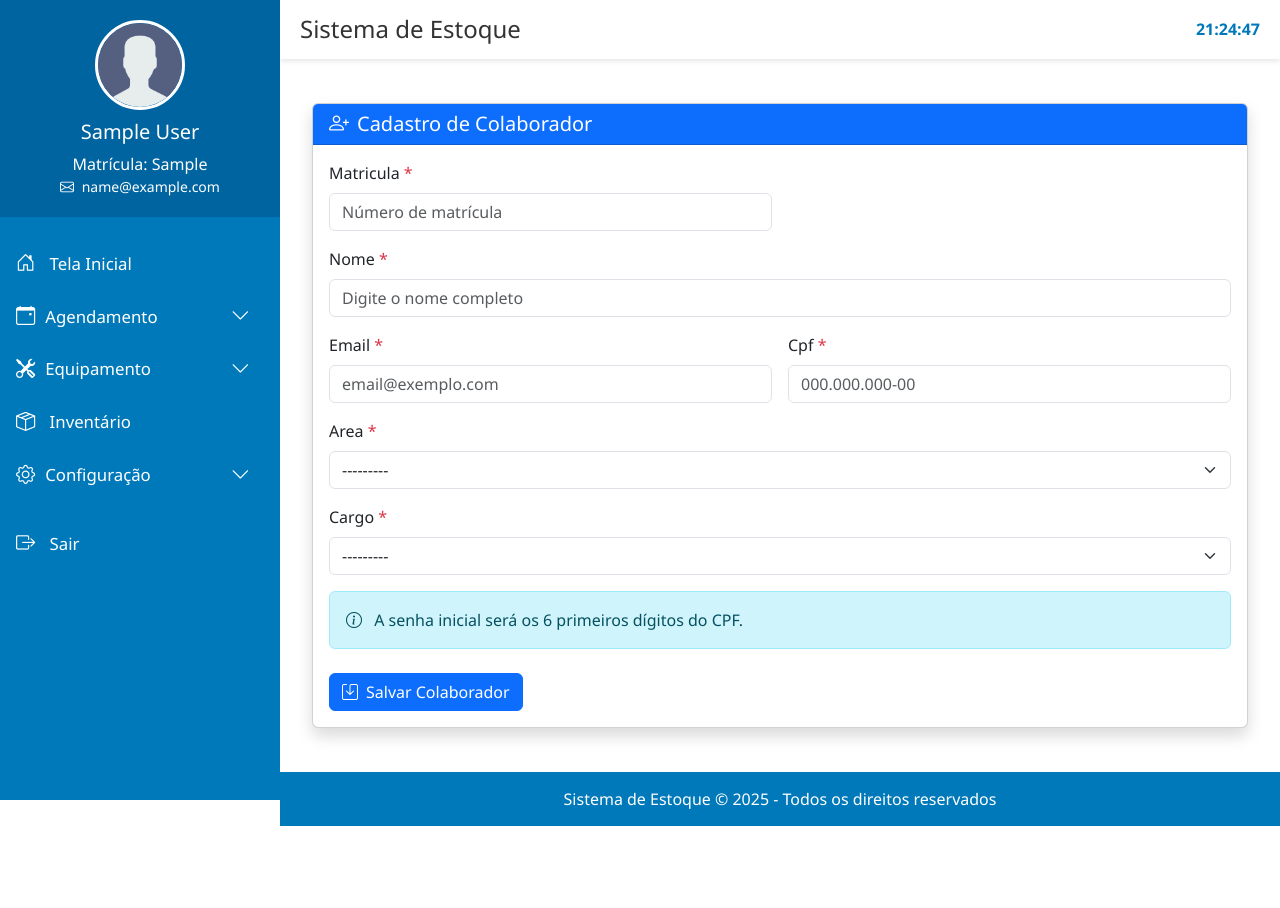
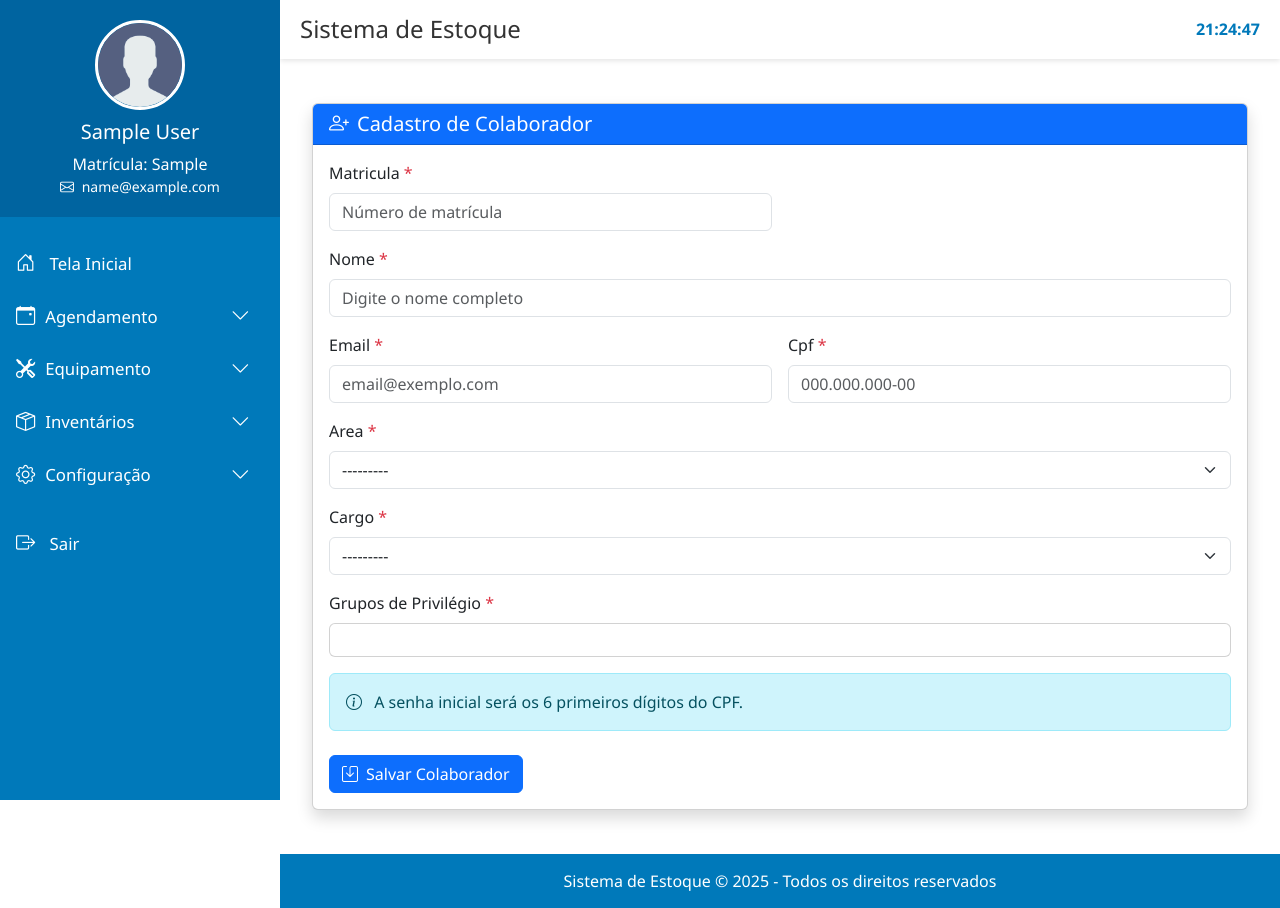
Before and after one commit to Dalmocabral/controle_de_estoque_material, a Django app: page /dashboard/colaboradores/cadastrar/ in a window 1280 px wide. Before the commit the page ends 826 px from the top, so only its background shows below. Run offline with Django 5.2, Linux system fonts and the light colour scheme; a user stored in the database is signed in; tables that the repository leaves empty hold one stand-in row (values such as "Sample post"); some libraries are stand-ins or nearby versions.

Commit message:
Implementa módulo de inventário com novos templates e ajustes no modelo

```diff
--- a/estoque/forms.py
+++ b/estoque/forms.py
@@ -1,15 +1,24 @@
 from django import forms
 from django.contrib.auth.models import User
 from .models import Colaborador, Equipamento, Certificacao, Agendamento, PecaAgendada, ChecklistSaida, TermoRetirada, DevolucaoMaterial, InventarioEquipamento
+from django.contrib.auth.models import Group
 from django.forms import inlineformset_factory
 from django.core.validators import validate_email
 import re
 
 
+
 class ColaboradorForm(forms.ModelForm):
+    grupos = forms.ModelMultipleChoiceField(
+        queryset=Group.objects.filter(name__in=['gestor', 'assistente-adm', 'assistente-basico']),
+        widget=forms.CheckboxSelectMultiple,
+        required=True,
+        label='Grupos de Privilégio'
+    )
+
     class Meta:
         model = Colaborador
-        fields = ['matricula', 'nome', 'email', 'cpf', 'area', 'cargo']
+        fields = ['matricula', 'nome', 'email', 'cpf', 'area', 'cargo', 'grupos']
         widgets = {
             'nome': forms.TextInput(attrs={
                 'class': 'form-control',
@@ -31,6 +40,19 @@
             'area': forms.Select(attrs={'class': 'form-select'}),
             'cargo': forms.Select(attrs={'class': 'form-select'}),
         }
+
+    def __init__(self, *args, **kwargs):
+        user = kwargs.pop('user', None)
+        super(ColaboradorForm, self).__init__(*args, **kwargs)
+
+        # Se o usuário for superusuário ou estiver nos grupos gestor/assistente-adm, mostra grupos
+        if user and (user.is_superuser or user.groups.filter(name__in=['gestor', 'assistente-adm']).exists()):
+            self.fields['grupos'].queryset = Group.objects.filter(
+                name__in=['gestor', 'assistente-adm', 'assistente-basico']
+            )
+        else:
+            if 'grupos' in self.fields:
+                del self.fields['grupos']
 
     def clean_nome(self):
         nome = self.cleaned_data.get('nome')
@@ -206,11 +228,11 @@
 class InventarioForm(forms.ModelForm):
     class Meta:
         model = InventarioEquipamento
-        fields = ['quantidade', 'descarte', 'perda', 'fora_validade', 'observacao']
+        fields = ['quantidade', 'avaria', 'perda', 'nao_devolvido', 'observacao']
         widgets = {
             'quantidade': forms.NumberInput(attrs={'class': 'form-control', 'required': True}),
-            'descarte': forms.CheckboxInput(attrs={'class': 'form-check-input'}),
+            'avaria': forms.CheckboxInput(attrs={'class': 'form-check-input'}),
             'perda': forms.CheckboxInput(attrs={'class': 'form-check-input'}),
-            'fora_validade': forms.CheckboxInput(attrs={'class': 'form-check-input'}),
+            'nao_devolvido': forms.CheckboxInput(attrs={'class': 'form-check-input'}),
             'observacao': forms.Textarea(attrs={'class': 'form-control', 'rows': 2}),
         }
--- a/estoque/models.py
+++ b/estoque/models.py
@@ -311,11 +311,18 @@
     colaborador = models.ForeignKey(Colaborador, on_delete=models.CASCADE)
     data_inventario = models.DateTimeField(auto_now_add=True)
     quantidade = models.PositiveIntegerField() # Removido default=0 para ser obrigatório no form
-    descarte = models.BooleanField(default=False)
+    avaria = models.BooleanField(default=False)
     perda = models.BooleanField(default=False)
-    fora_validade = models.BooleanField(default=False)
+    nao_devolvido = models.BooleanField(default=False)
     observacao = models.TextField(blank=True)
     # ... (resto dos seus campos de InventarioEquipamento)
 
+    def remover_do_estoque(self):
+        """Remove fisicamente o registro e ajusta o estoque"""
+        equipamento = self.equipamento
+        self.delete()
+        equipamento.quantidade = max(0, equipamento.quantidade - 1)
+        equipamento.save()
+
     def __str__(self):
         return f"Inventário para {self.equipamento} por {self.colaborador.nome}"
--- a/estoque/templates/base/base_dashboard.html
+++ b/estoque/templates/base/base_dashboard.html
@@ -240,8 +240,27 @@
             </ul>
           </div>
         <li class="nav-item">
-          <a class="nav-link" href="{% url 'inventario_problemas' %}"><i class="bi bi-box-seam"></i> Inventário</a>
-        </li>
+    <a class="nav-link collapsed" href="#" data-bs-toggle="collapse" data-bs-target="#inventarioCollapse">
+        <i class="bi bi-box-seam"></i>
+        <span>Inventários</span>
+        <i class="bi bi-chevron-down ms-auto"></i>
+    </a>
+    <div id="inventarioCollapse" class="collapse">
+        <ul class="nav nav-pills flex-column ms-3">
+            <li class="nav-item">
+                <a class="nav-link" href="{% url 'inventario_problemas' %}">
+                    <i class="bi bi-list-ul"></i> Lista de Inventários
+                </a>
+            </li>
+            <li class="nav-item">
+                <a class="nav-link" href="#">
+                    <i class="bi bi-file-earmark-text"></i> Relatório de Inventário
+                </a>
+            </li>
+
+        </ul>
+    </div>
+</li>
 
         <!-- Item Configuração com Submenu -->
         <li class="nav-item">
--- a/estoque/templates/estoque/cadastro_colaborador.html
+++ b/estoque/templates/estoque/cadastro_colaborador.html
@@ -26,6 +26,7 @@
 
         <div class="row g-3">
           {% for field in colaborador_form %}
+            {% if field.name != 'grupos' %}
               <div class="col-md-{% if field.name in 'matricula,email,cpf' %}6{% else %}12{% endif %}">
                 <label for="{{ field.id_for_label }}" class="form-label">
                   {{ field.label }}
@@ -44,7 +45,35 @@
                   </div>
                 {% endfor %}
               </div>
+            {% endif %}
           {% endfor %}
+
+          {% if colaborador_form.grupos %}
+            <div class="col-md-12">
+              <label class="form-label">Grupos de Privilégio <span class="text-danger">*</span></label>
+              <div class="card">
+                <div class="card-body">
+                  <div class="row">
+                    {% for checkbox in colaborador_form.grupos %}
+                      <div class="col-md-4">
+                        <div class="form-check">
+                          {{ checkbox.tag }}
+                          <label class="form-check-label" for="{{ checkbox.id_for_label }}">
+                            {{ checkbox.choice_label }}
+                          </label>
+                        </div>
+                      </div>
+                    {% endfor %}
+                  </div>
+                  {% for error in colaborador_form.grupos.errors %}
+                    <div class="invalid-feedback d-block">
+                      {{ error }}
+                    </div>
+                  {% endfor %}
+                </div>
+              </div>
+            </div>
+          {% endif %}
         </div>
 
         <div class="alert alert-info mt-3">
@@ -53,7 +82,6 @@
         </div>
 
         <div class="d-flex justify-content-between mt-4">
-
           <button type="submit" class="btn btn-primary">
             <i class="bi bi-save me-2"></i>Salvar Colaborador
           </button>
--- a/estoque/urls.py
+++ b/estoque/urls.py
@@ -54,6 +54,8 @@
     path('dashboard/inventario/registrar/<int:pk>/', views.registrar_inventario, name='registrar_inventario'),
     path('dashboard/inventario/problemas/', views.inventario_problemas, name='inventario_problemas'),
     path('dashboard/inventario/detalhe/<int:pk>/', views.inventario_detalhe, name='inventario_detalhe'),
+    path('dashboard/inventario/<int:pk>/remover/', views.remover_peca_estoque, name='remover_peca_estoque'),
+    path('dashboard/inventario/<int:pk>/', views.inventario_detalhe, name='inventario_detalhe'),
 
 
 
--- a/estoque/views.py
+++ b/estoque/views.py
@@ -9,7 +9,7 @@
 
 # Django
 from django.contrib import messages
-from django.contrib.auth.decorators import login_required
+from django.contrib.auth.decorators import login_required, user_passes_test
 from django.contrib.auth.models import User
 from django.contrib.auth.views import LoginView
 from django.db.models import Q, Sum, Max
@@ -52,20 +52,20 @@
 # ==============================================
 # VIEWS PARA GESTÃO DE COLABORADORES
 # ==============================================
-
 @login_required
 def cadastrar_colaborador(request):
     """
     Cadastra novo colaborador e cria usuário associado.
-    Requer permissões de superusuário ou 'estoque.add_colaborador'.
+    Permite acesso a superusuários ou usuários nos grupos 'gestor' ou 'assistente-adm'
     """
     # Verificação de permissões
-    if not request.user.is_superuser and not request.user.has_perm('estoque.add_colaborador'):
+    if not (request.user.is_superuser or
+            request.user.groups.filter(name__in=['gestor', 'assistente-adm']).exists()):
         messages.error(request, 'Você não tem permissão para acessar esta página.')
         return redirect('dashboard')
 
     if request.method == 'POST':
-        form = ColaboradorForm(request.POST)
+        form = ColaboradorForm(request.POST, user=request.user)
         if form.is_valid():
             try:
                 colaborador = form.save(commit=False)
@@ -84,6 +84,11 @@
                     password=senha
                 )
 
+                # Adiciona os grupos selecionados ao usuário (se o campo existir)
+                if 'grupos' in form.cleaned_data:
+                    grupos = form.cleaned_data['grupos']
+                    user.groups.set(grupos)
+
                 # Completa e salva o colaborador
                 colaborador.user = user
                 colaborador.data_criacao = timezone.now()
@@ -95,7 +100,7 @@
             except Exception as e:
                 messages.error(request, f'Erro ao cadastrar colaborador: {str(e)}')
     else:
-        form = ColaboradorForm()
+        form = ColaboradorForm(user=request.user)
 
     return render(request, 'estoque/cadastro_colaborador.html', {
         'colaborador_form': form
@@ -748,7 +753,7 @@
     Exibe todos os registros de inventário que possuem problemas (descarte, perda ou fora da validade).
     """
     inventarios_com_problemas = InventarioEquipamento.objects.filter(
-        Q(descarte=True) | Q(perda=True) | Q(fora_validade=True)
+        Q(avaria=True) | Q(perda=True) | Q(nao_devolvido=True)
     ).select_related('equipamento').order_by('-data_inventario')
 
     context = {
@@ -764,3 +769,35 @@
     """
     inventario = get_object_or_404(InventarioEquipamento, pk=pk)
     return render(request, 'estoque/inventario_detalhe.html', {'inventario': inventario})
+
+
+
+
+def is_gestor(user):
+    return user.groups.filter(name='gestor').exists() or user.is_superuser
+
+
+@login_required
+@user_passes_test(is_gestor, login_url='dashboard')
+def remover_peca_estoque(request, pk):
+    inventario = get_object_or_404(InventarioEquipamento, pk=pk)
+
+    if request.method == 'POST':
+        try:
+            equipamento = inventario.equipamento
+
+            # Remove o registro de inventário (remoção física)
+            inventario.delete()
+
+            # Atualiza a quantidade em estoque (opcional)
+            equipamento.quantidade = max(0, equipamento.quantidade - 1)
+            equipamento.save()
+
+            messages.success(request, 'Peça removida do estoque com sucesso!')
+            return redirect('inventario_problemas')
+
+        except Exception as e:
+            messages.error(request, f'Erro ao remover peça: {str(e)}')
+            return redirect('inventario_detalhe', pk=pk)
+
+    return redirect('inventario_detalhe', pk=pk)
```
Also changed, not shown: estoque/templates/estoque/estoque_detalhado.html (+6 -6 lines), estoque/templates/estoque/inventario_detalhe.html (+42 -2 lines), estoque/templatetags/auth_extras.py (added, +8 -0 lines), estoque/migrations/0027_rename_descarte_inventarioequipamento_avaria_and_more.py (added), estoque/templatetags/__init__.py (added). Lines whose indentation alone changed are shown as unchanged.
